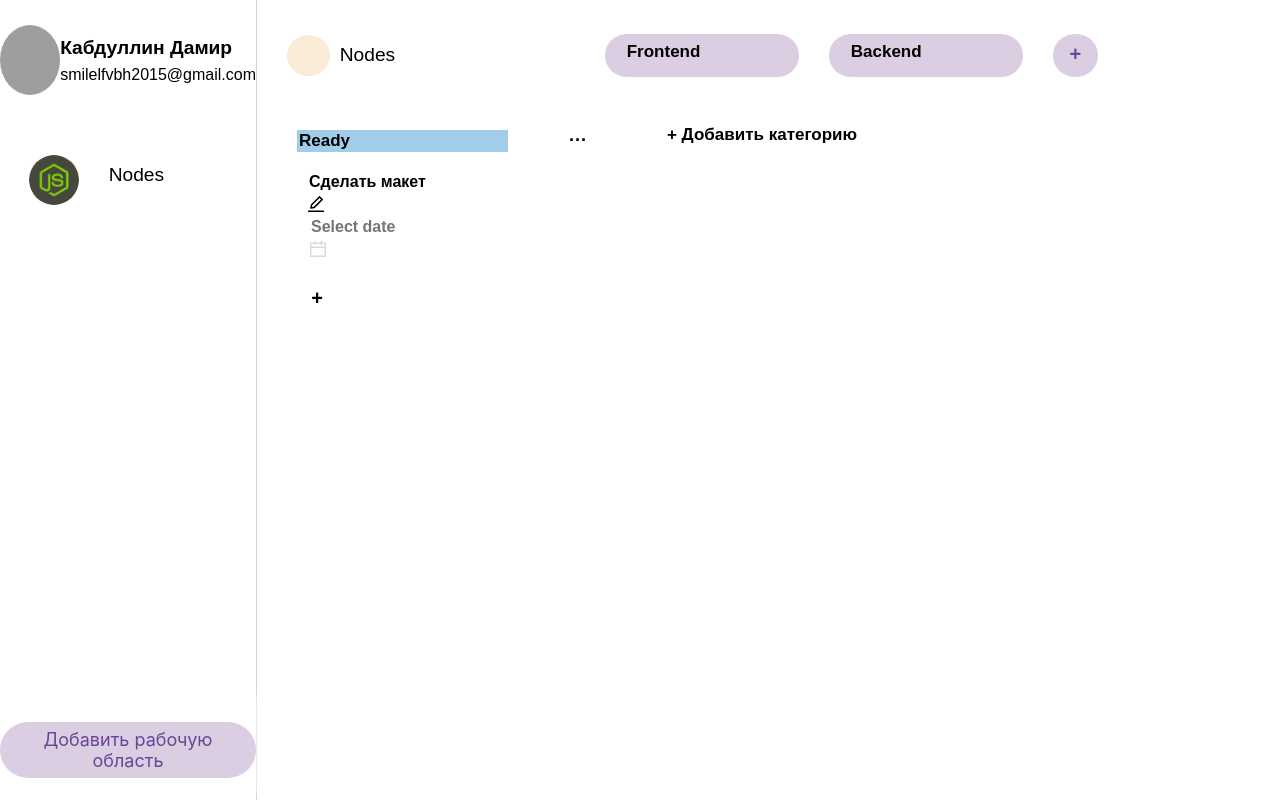
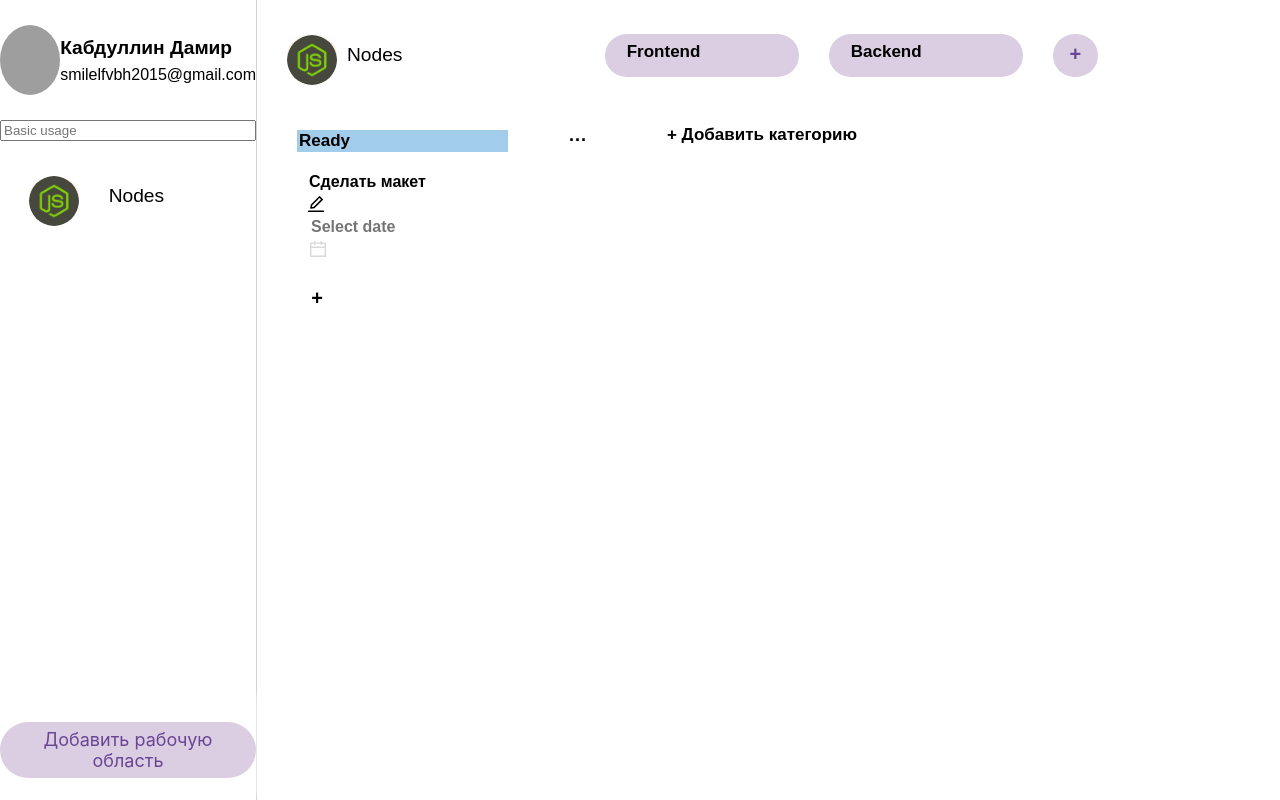
Before and after one commit to cullnan/nodex_exam, a React (Create React App) app: page / in a window 1280 px wide. Built offline with nearby package versions, Linux system fonts and the light colour scheme; grey boxes are pictures that could not be loaded; the HTML template or start-up script is replaced by a standard one.

Commit message:
Update MainPage.js

```diff
--- a/src/pages/MainPage.js
+++ b/src/pages/MainPage.js
@@ -5,6 +5,7 @@ import Popup from '../components/Popup';
 import { observer } from "mobx-react-lite";
 import { useState } from 'react';
 import Category from "../components/Categories";
+import { Input } from 'antd';
 
 export const MainPage = observer(() => {
 
@@ -22,7 +23,8 @@ export const MainPage = observer(() => {
                 </div>
             </div>
 
-            <Workspace />
+            <Input placeholder="Basic usage" />
+            {workspaceStore.workspaces.length > 0 ? <Workspace /> : <></>}
 
             <div className="add">
                 <button className="add_btn" onClick={() => setPopupActive(true)}>Добавить рабочую область</button>
@@ -34,14 +36,15 @@ export const MainPage = observer(() => {
         <div className="main_block">
             <div className="header">
                 <div className="workspace_in_main">
-                    <div className="workspace_img"></div>
-                    <div className="workspace_title"> {workspaceStore.workspaces.find(item => item.id == workspaceStore.selectedWorkspace).title} </div>
+                    <div className="workspace_img"><img src={workspaceStore.workspaces.find(item => item.id == workspaceStore.selectedWorkspace).img || null} alt={workspaceStore.workspaces.find(item => item.id == workspaceStore.selectedWorkspace).title[0]}/></div>
+                    <div className="workspace_title">{workspaceStore.workspaces.length > 0 ? workspaceStore.workspaces.find(item => item.id == workspaceStore.selectedWorkspace).title : <></>}  </div>
                 </div>
 
-                <Desk desks={workspaceStore.selectedWorkspace.desks}/>
+                {workspaceStore.workspaces.length > 0 ? <Desk desks={workspaceStore.selectedWorkspace.desks}/> : <></>}
+
             </div>
 
-            <Category />
+            {workspaceStore.workspaces.length > 0 ? <Category /> : <></>}
         </div>
     </div>
     )
```
